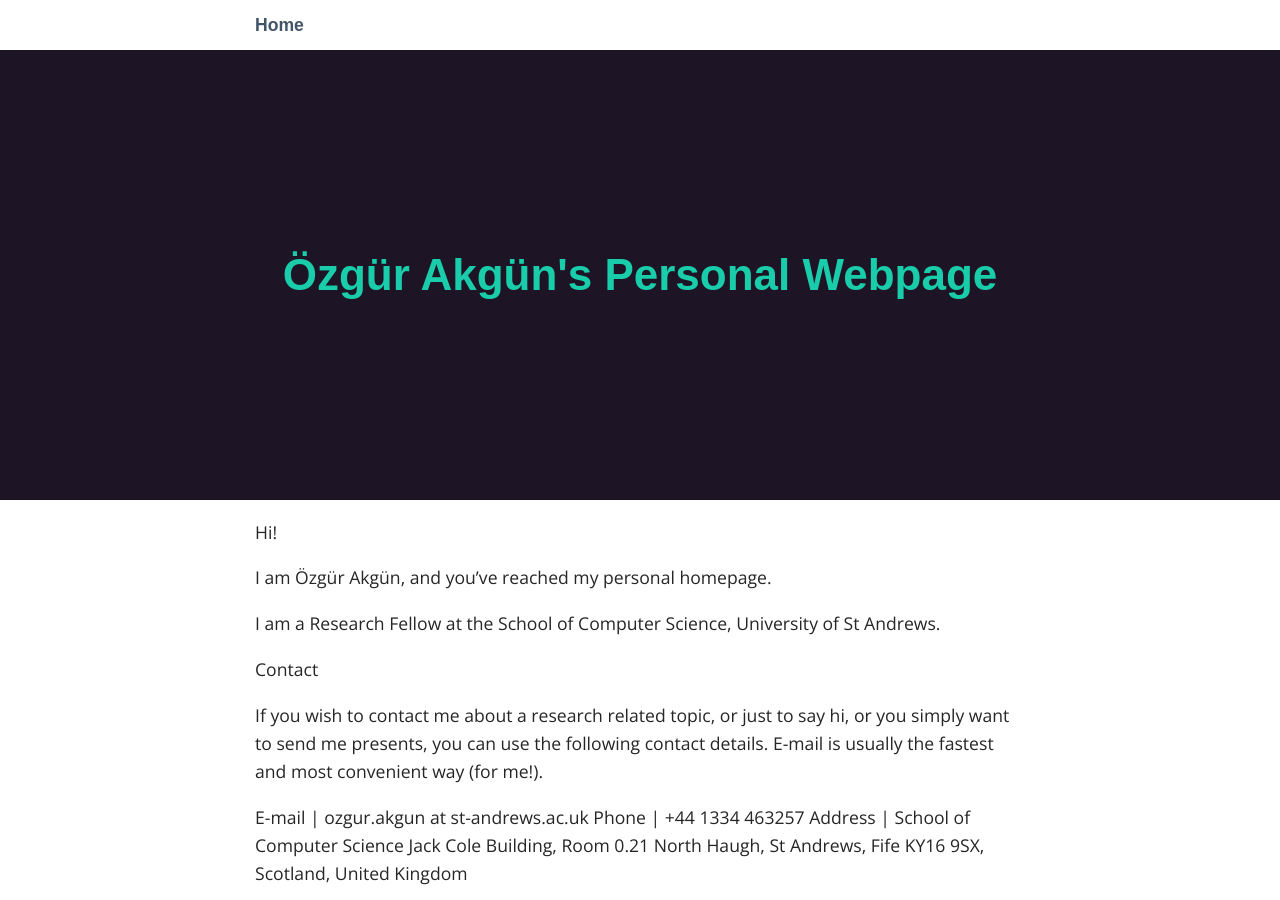
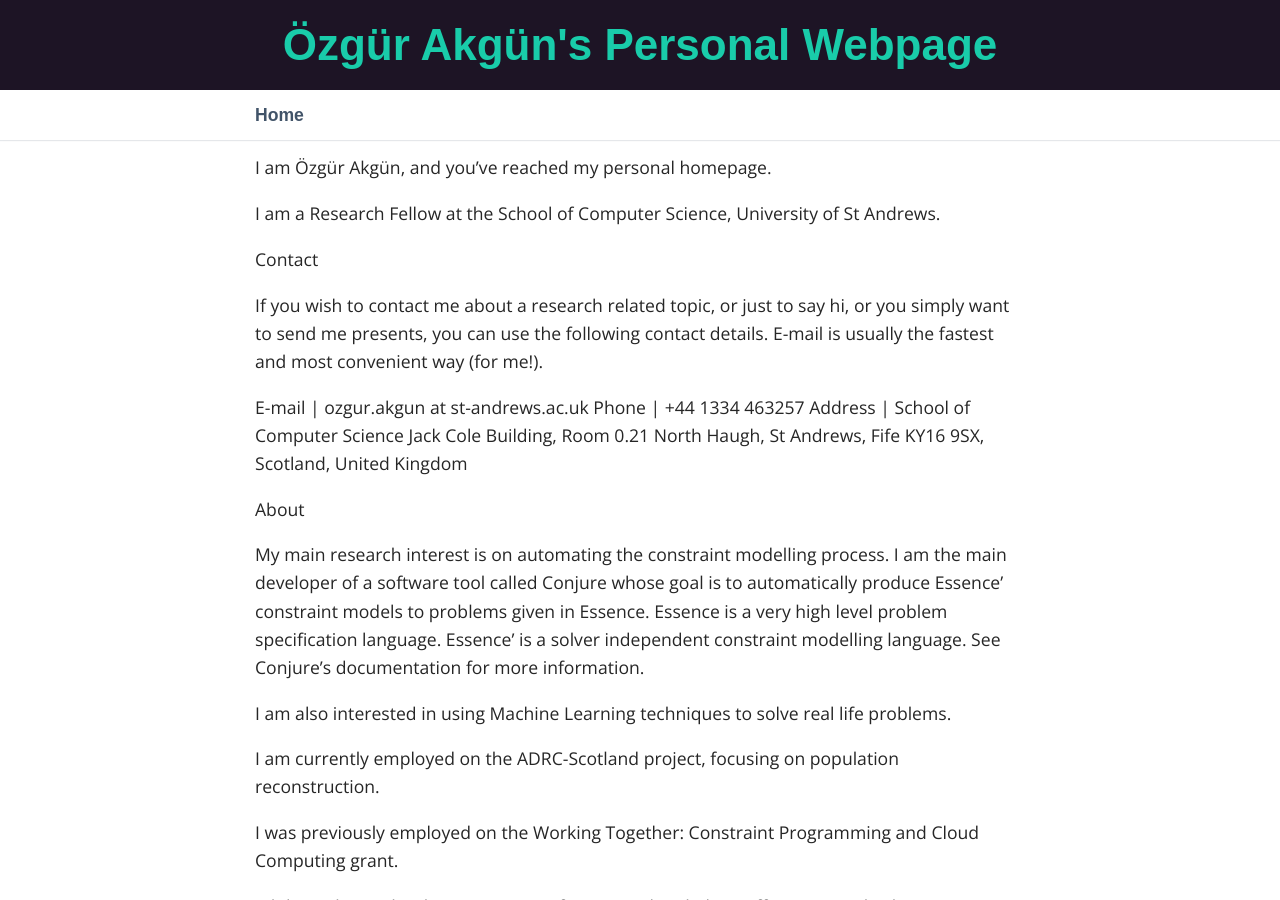
Before and after one commit to ozgurakgun/ozgurakgun.github.io, a Jekyll site: the page built from content/01_home.md, in a window 1280 px wide and 900 px high. Built offline with Jekyll 4.4.1, drawn with Linux system fonts in a browser that asks for light colours; some web fonts are replaced.

Commit message:
started playing with css -- more to come

```diff
--- a/_sass/_layout.scss
+++ b/_sass/_layout.scss
@@ -40,8 +40,8 @@ header {
     background: $header;
     padding: 0px 15px;
     text-align: center;
-    margin: 50px 0 0;
-    height: 50vh;
+    margin: 0;
+    height: 10vh;
     display: flex;
     justify-content: center;
     align-items: center;
@@ -63,7 +63,7 @@ time {
 
 aside {
     position: fixed;
-    top: 0;
+    top: 10vh;
     left: 0;
     background: #fff;
     width: 100%;
```
Also changed, not shown: _sass/_base.scss (+4 -4 lines).
